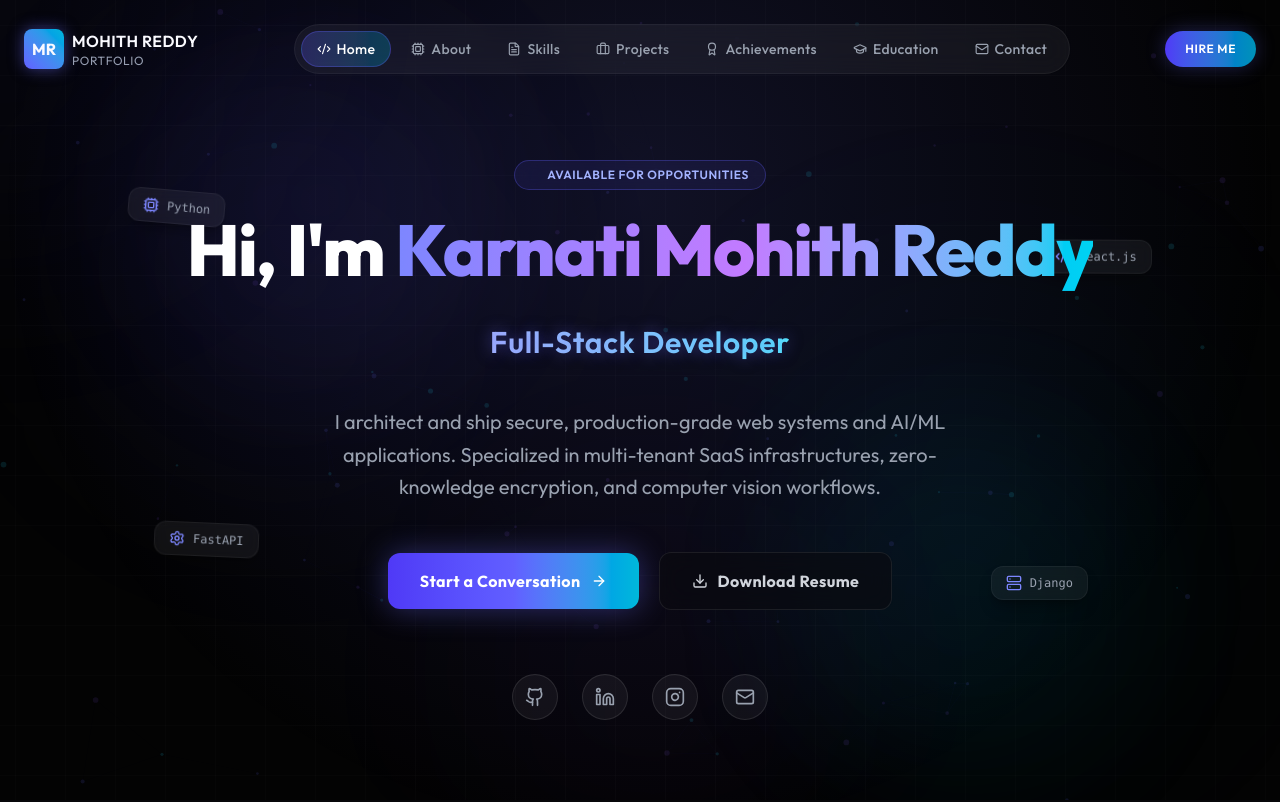
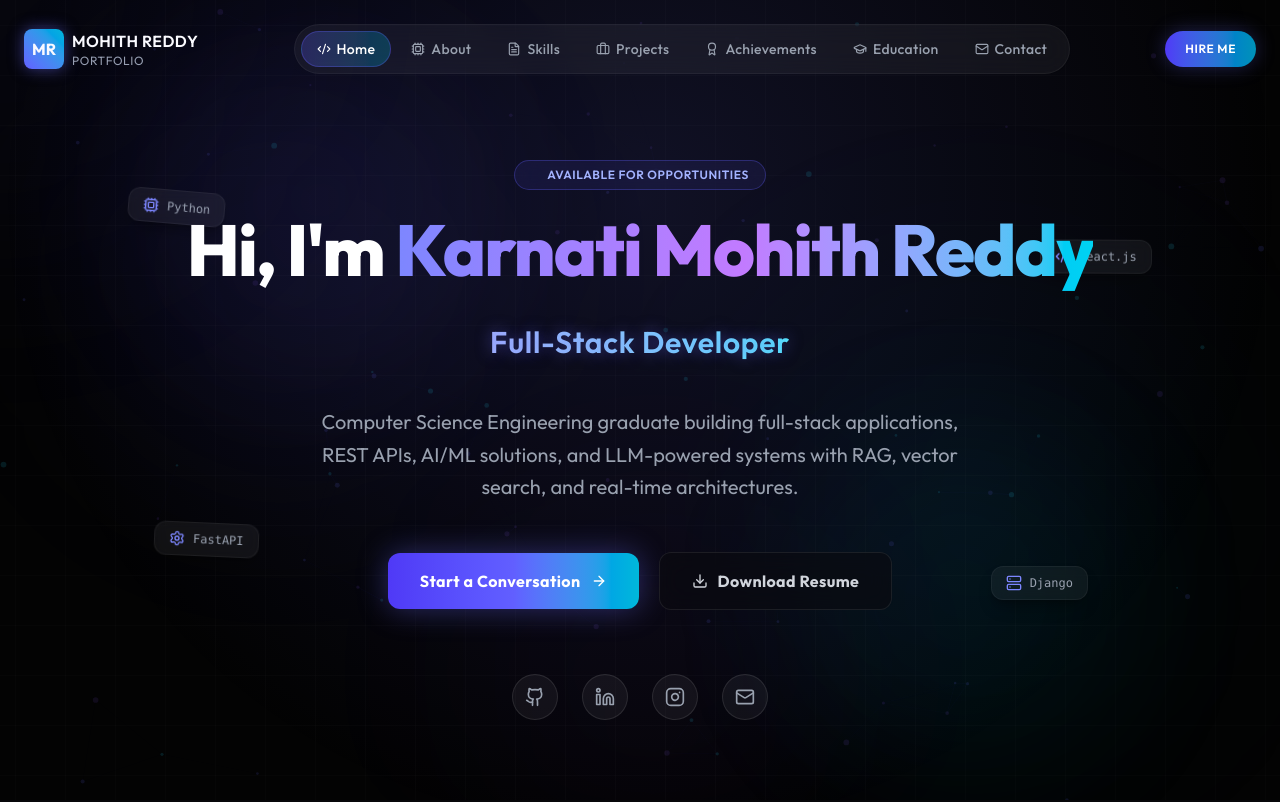
Before and after one commit to mohithreddy123-hub/portfolio, a React (Vite) app: page / in a window 1280 px wide. Shown: the top 802 px of the page. Built offline with nearby package versions, Linux system fonts and the light colour scheme.

Commit message:
feat: update hero professional summary and resume download action

```diff
--- a/src/components/Hero.jsx
+++ b/src/components/Hero.jsx
@@ -148,9 +148,8 @@ export default function Hero() {
           transition={{ duration: 0.6, delay: 0.2 }}
           className="text-gray-400 text-base md:text-xl max-w-2xl mb-12 leading-relaxed"
         >
-          I architect and ship secure, production-grade web systems and AI/ML applications.
-          Specialized in multi-tenant SaaS infrastructures, zero-knowledge encryption,
-          and computer vision workflows.
+          Computer Science Engineering graduate building full-stack applications, REST APIs,
+          AI/ML solutions, and LLM-powered systems with RAG, vector search, and real-time architectures.
         </motion.p>
 
         {/* Action Call to Actions */}
```
